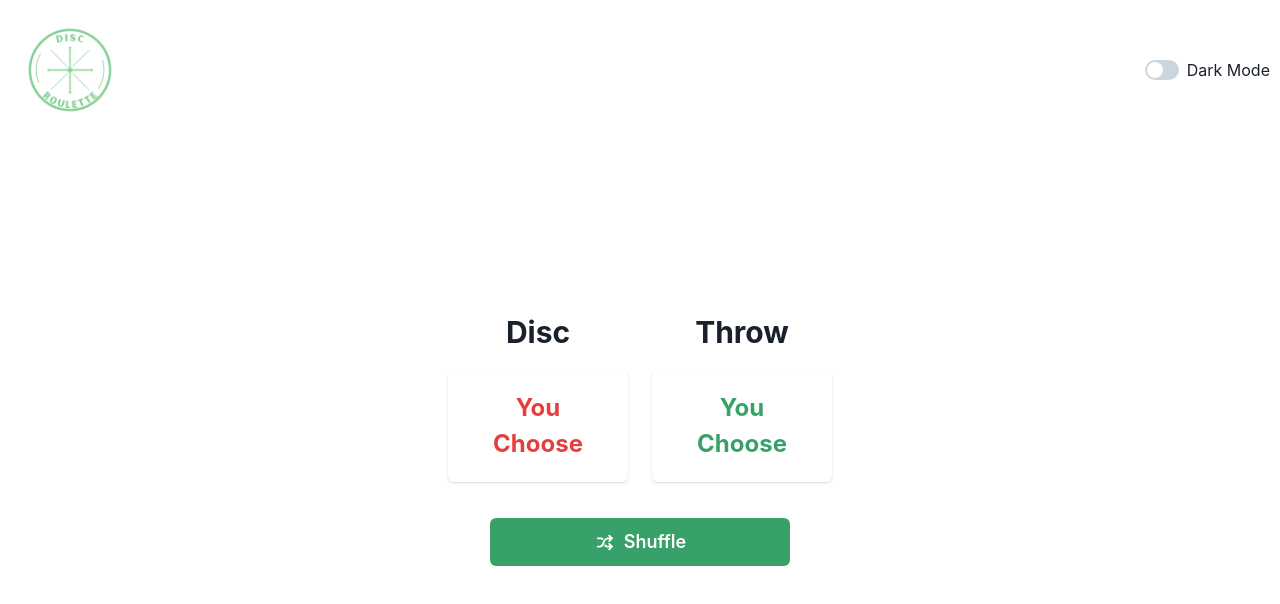
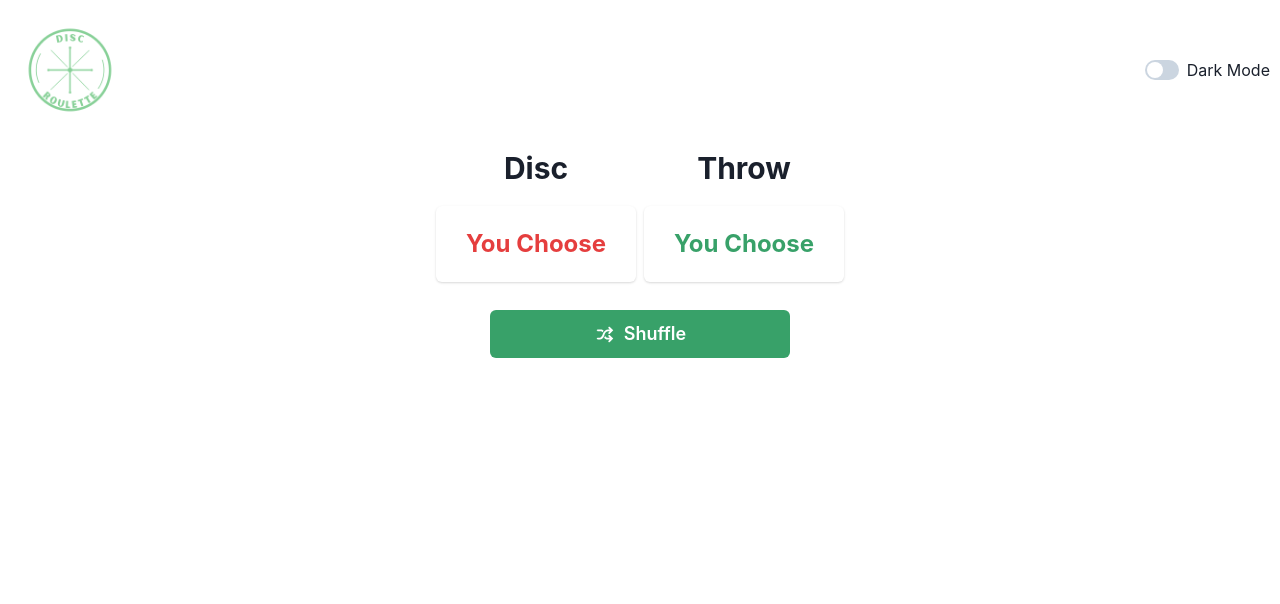
Before and after one commit to spfox24/disc-roulette, a React (Vite) app: page / in a window 1280 px wide. Shown: the top 604 px of the page. Built offline with nearby package versions, Linux system fonts and the light colour scheme.

Commit message:
Updates card layout

```diff
--- a/src/App.tsx
+++ b/src/App.tsx
@@ -1,22 +1,14 @@
 import { Grid, GridItem, HStack } from "@chakra-ui/react";
-import { useState } from "react";
 import MainWrapper from "./components/MainWrapper";
 import NavBar from "./components/NavBar";
 import RandomizeTest from "./components/RandomizeTest";
-import { Disc } from "./hooks/useDiscType";
-
-export interface DiscQuery {
-  disc: Disc | null;
-}
 
 function App() {
-  const [discQuery, setDiscQuery] = useState<DiscQuery>({} as DiscQuery);
-
   return (
     <Grid
       templateAreas={{
         base: `"nav" "main"`,
-        lg: `"nav nav" "main"`,
+        lg: `"nav" "main"`,
       }}
       templateColumns={{
         base: "1fr",
--- a/src/components/DiscType.tsx
+++ b/src/components/DiscType.tsx
@@ -23,7 +23,7 @@ const DiscType = () => {
 
   return (
     <>
-      <Box width={250} margin={2}>
+      <Box width={200}>
         <Flex flexDirection="column">
           <Box display="flex" justifyContent="center">
             <Heading fontSize="3xl" marginBottom={5}>
--- a/src/components/MainWrapper.tsx
+++ b/src/components/MainWrapper.tsx
@@ -10,8 +10,7 @@ const MainWrapper = () => {
         display="flex"
         flexDirection="column"
         justifyContent="center"
-        width={400}
-        height={600}
+        padding="10px"
       >
         <HStack marginBottom={5} justifyContent="center">
           <DiscType />
--- a/src/components/ThrowType.tsx
+++ b/src/components/ThrowType.tsx
@@ -22,7 +22,7 @@ const ThrowType = () => {
   const newThrowType = shuffle(throwType);
   return (
     <>
-      <Box width={250} margin={2}>
+      <Box width={200}>
         <Flex flexDirection="column">
           <Box display="flex" justifyContent="center">
             <Heading fontSize="3xl" marginBottom={5}>
```
